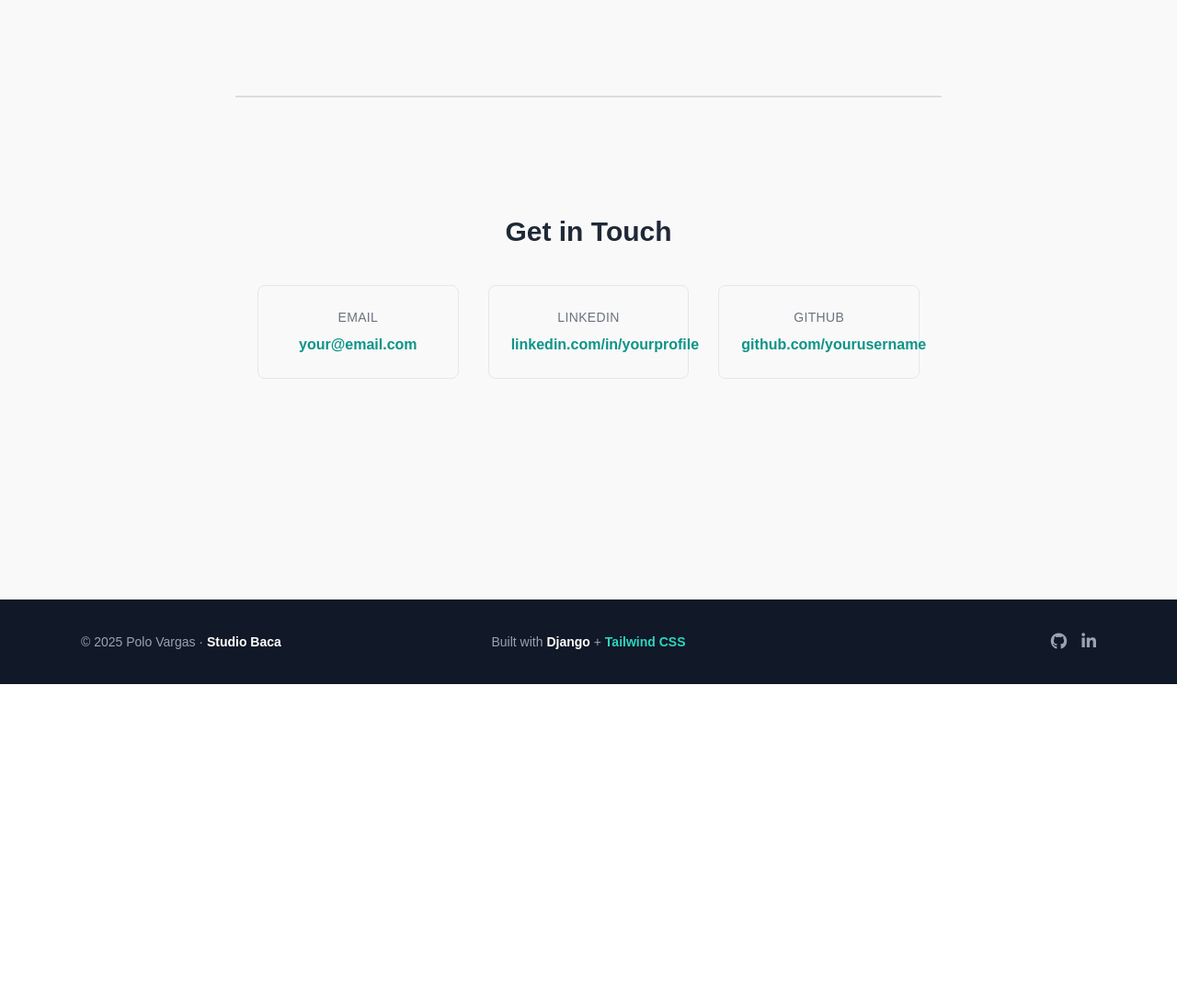
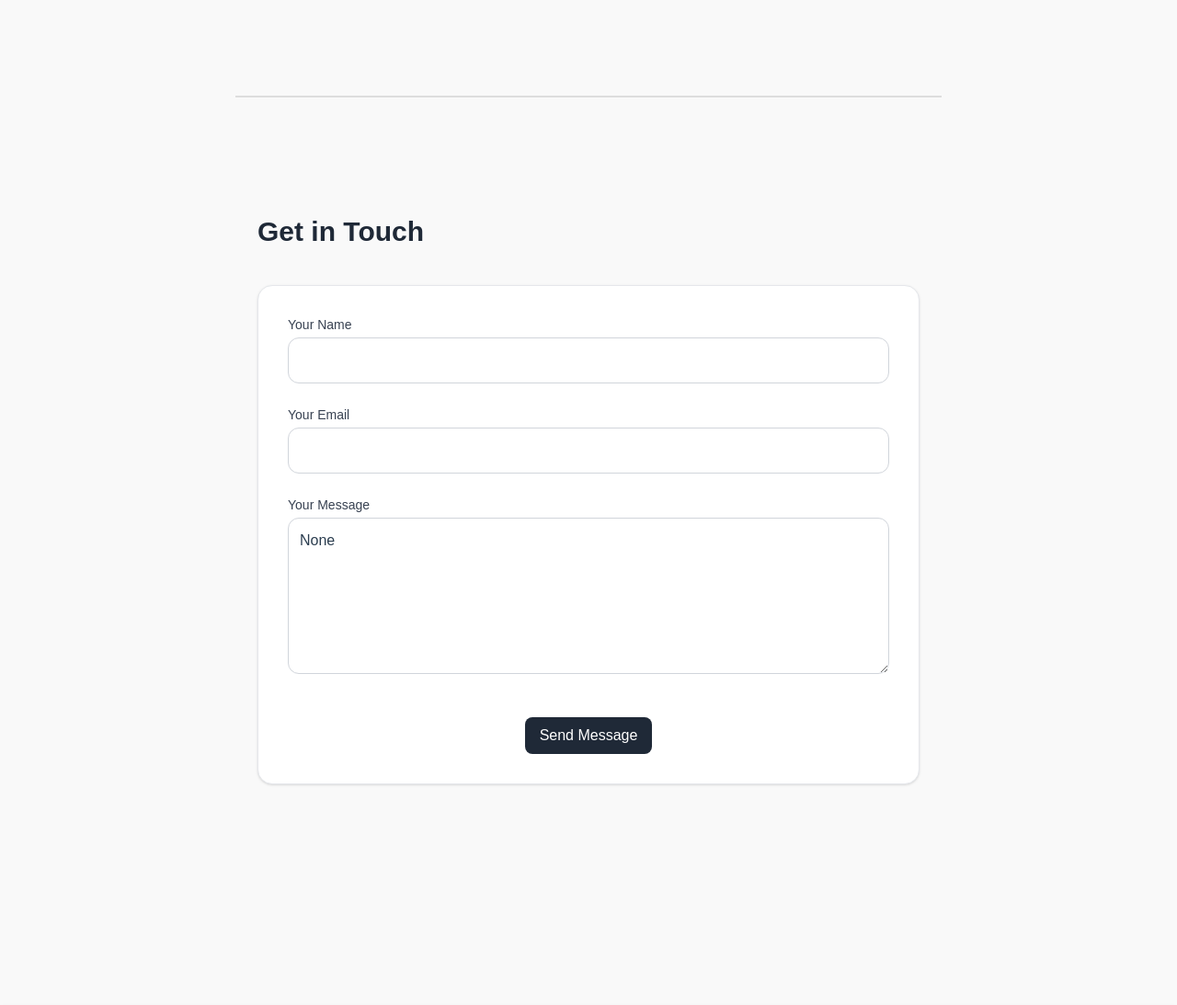
Before and after one commit to BigBacaStd/studio-baca, a Django app: template portfolio/templates/portfolio/home.html in a window 1280 px wide. Shown: the part 2654-3747 px from the top of the page at 92% size. Before the commit the page ends 3398 px from the top, so only its background shows below. Run offline with Django 5.2, Linux system fonts and the light colour scheme; the template is opened without the code that fills it: values that come from a table or form of the project are taken from there, others are empty; some libraries are stand-ins or nearby versions.

Commit message:
commit April 14 2025

```diff
--- a/portfolio/templates/portfolio/base.html
+++ b/portfolio/templates/portfolio/base.html
@@ -11,7 +11,7 @@
 <body>
 
 <!-- Header -->
-<header class="bg-gray-900 text-white px-6 py-4 shadow-md">
+<header class="bg-gray-900 text-white px-6 py-4 shadow-md sticky top-0 z-50">
     <div class="flex items-center justify-between max-w-6xl mx-auto">
 
         <!-- Brand + Slogan -->
@@ -53,10 +53,11 @@
 
         <!-- Right: Social Icons -->
         <div class="flex justify-center md:justify-end gap-4 text-lg">
-            <a href="https://github.com/yourusername" target="_blank" class="hover:text-white transition">
+            <a href="https://github.com/BigBacaStd" target="_blank" class="hover:text-white transition">
                 <i class="fab fa-github"></i>
             </a>
-            <a href="https://linkedin.com/in/yourprofile" target="_blank" class="hover:text-teal-400 transition">
+            <a href="https://www.linkedin.com/in/jorge-vargas18/" target="_blank"
+               class="hover:text-teal-400 transition">
                 <i class="fab fa-linkedin-in"></i>
             </a>
         </div>
--- a/portfolio/templates/portfolio/home.html
+++ b/portfolio/templates/portfolio/home.html
@@ -196,38 +196,59 @@
 
     <hr class="section-divider">
 
-    <section id="contact" class="px-6 py-20 max-w-4xl mx-auto" data-aos="fade-up">
-        <h3 class="text-3xl font-bold text-gray-800 mb-10 text-center">Get in Touch</h3>
+    <!-- Contact Section -->
+    <section id="contact" class="max-w-4xl mx-auto py-20 px-6">
+        <h3 class="text-3xl font-bold text-gray-800 mb-10">Get in Touch</h3>
 
-        <div class="grid grid-cols-1 sm:grid-cols-3 gap-8 text-center">
+        {% if success %}
+            <div class="bg-green-100 text-green-800 border border-green-300 p-4 rounded text-center mb-8">
+                ✅ Your message has been sent successfully!
+            </div>
+        {% endif %}
 
-            <!-- Email -->
-            <div class="border border-gray-200 rounded-lg p-6 hover:shadow-md transition">
-                <p class="text-sm text-gray-500 mb-2 uppercase tracking-wide">Email</p>
-                <a href="mailto:your@email.com" class="text-teal-600 font-semibold hover:underline break-all">
-                    your@email.com
-                </a>
+        <form method="post" class="grid grid-cols-1 gap-6 bg-white rounded-2xl shadow p-8 border border-gray-200">
+            {% csrf_token %}
+            {{ form.honeypot }}
+
+            <div>
+                <label for="id_name" class="block text-sm font-medium text-gray-700 mb-1">Your Name</label>
+                <input type="text" name="name" id="id_name" required
+                       class="w-full p-3 border border-gray-300 rounded-xl focus:outline-none focus:ring focus:border-indigo-400"
+                       value="{{ form.name.value|default_if_none:'' }}">
             </div>
 
-            <!-- LinkedIn -->
-            <div class="border border-gray-200 rounded-lg p-6 hover:shadow-md transition">
-                <p class="text-sm text-gray-500 mb-2 uppercase tracking-wide">LinkedIn</p>
-                <a href="https://linkedin.com/in/yourprofile" target="_blank"
-                   class="text-teal-600 font-semibold hover:underline">
-                    linkedin.com/in/yourprofile
-                </a>
+            <div>
+                <label for="id_email" class="block text-sm font-medium text-gray-700 mb-1">Your Email</label>
+                <input type="email" name="email" id="id_email" required
+                       class="w-full p-3 border border-gray-300 rounded-xl focus:outline-none focus:ring focus:border-indigo-400"
+                       value="{{ form.email.value|default_if_none:'' }}">
             </div>
 
-            <!-- GitHub -->
-            <div class="border border-gray-200 rounded-lg p-6 hover:shadow-md transition">
-                <p class="text-sm text-gray-500 mb-2 uppercase tracking-wide">GitHub</p>
-                <a href="https://github.com/yourusername" target="_blank"
-                   class="text-teal-600 font-semibold hover:underline">
-                    github.com/yourusername
-                </a>
+            <div>
+                <label for="id_message" class="block text-sm font-medium text-gray-700 mb-1">Your Message</label>
+                <textarea name="message" id="id_message" rows="6" required
+                          class="w-full p-3 border border-gray-300 rounded-xl focus:outline-none focus:ring focus:border-indigo-400">{{ form.message.value }}</textarea>
             </div>
 
-        </div>
+            <!-- Submit Button -->
+            <div class="text-center mt-4">
+                <button id="sendBtn" type="submit"
+                        class="inline-block bg-gray-800 hover:bg-gray-700 text-white font-medium px-4 py-2 rounded-lg transition duration-200">
+                    Send Message
+                </button>
+            </div>
+        </form>
     </section>
 
+    <script>
+        const sendBtn = document.getElementById('sendBtn');
+        if (sendBtn) {
+            sendBtn.addEventListener('click', function () {
+                sendBtn.innerText = 'Sending...';
+                sendBtn.disabled = true;
+                sendBtn.classList.add('opacity-50', 'cursor-not-allowed');
+            });
+        }
+    </script>
+
 {% endblock %}
--- a/portfolio/urls.py
+++ b/portfolio/urls.py
@@ -5,5 +5,5 @@
 
 urlpatterns = [
     path('', home, name='home'),
-    path('contact/', contact_view, name='contact')
+
 ]
--- a/portfolio/views.py
+++ b/portfolio/views.py
@@ -1,10 +1,14 @@
+# portfolio/views.py
+
 from django.shortcuts import render
 from django.core.mail import send_mail
 from .forms import ContactForm
 
+# Homepage view
 def home(request):
-    return render(request, 'portfolio/home.html')  # Or 'portfolio/home.html' if it's inside a subfolder
+    return render(request, 'portfolio/home.html')  # Make sure this file exists: portfolio/templates/home.html
 
+# Contact form view
 def contact_view(request):
     success = False
 
```
Also changed, not shown: portfolio/templates/portfolio/contact.html (deleted, +0 -24 lines).
